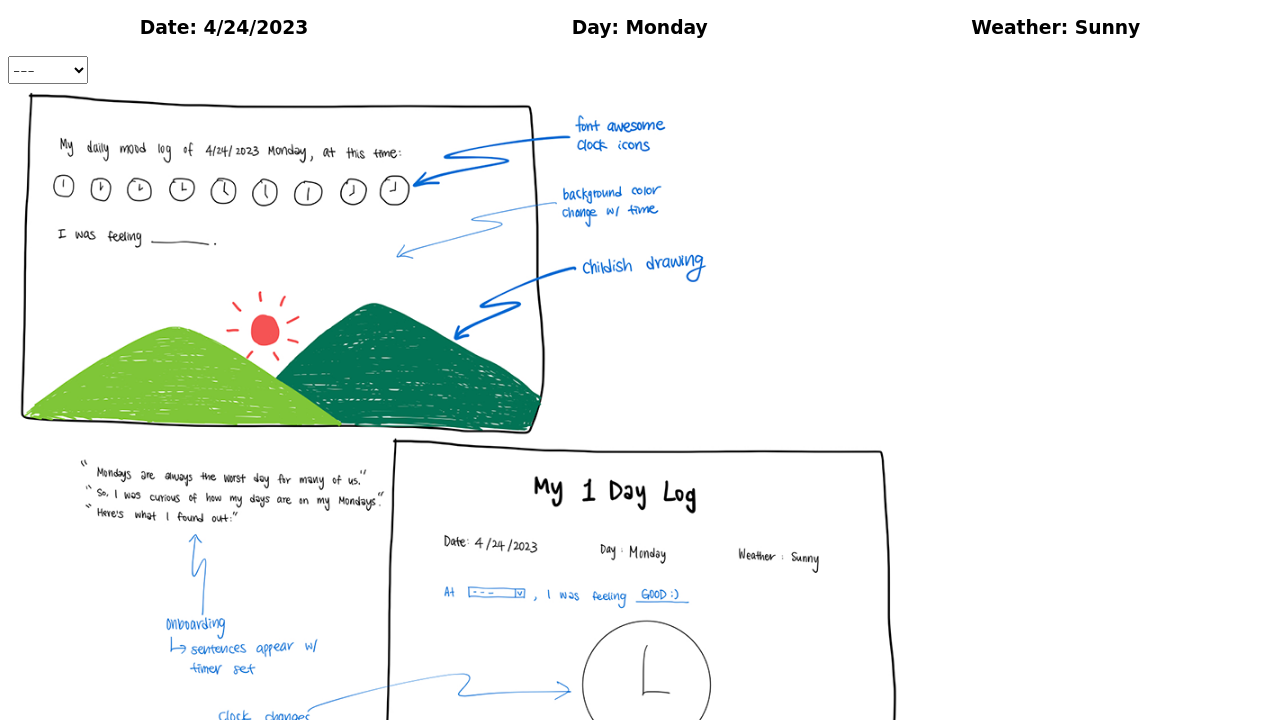
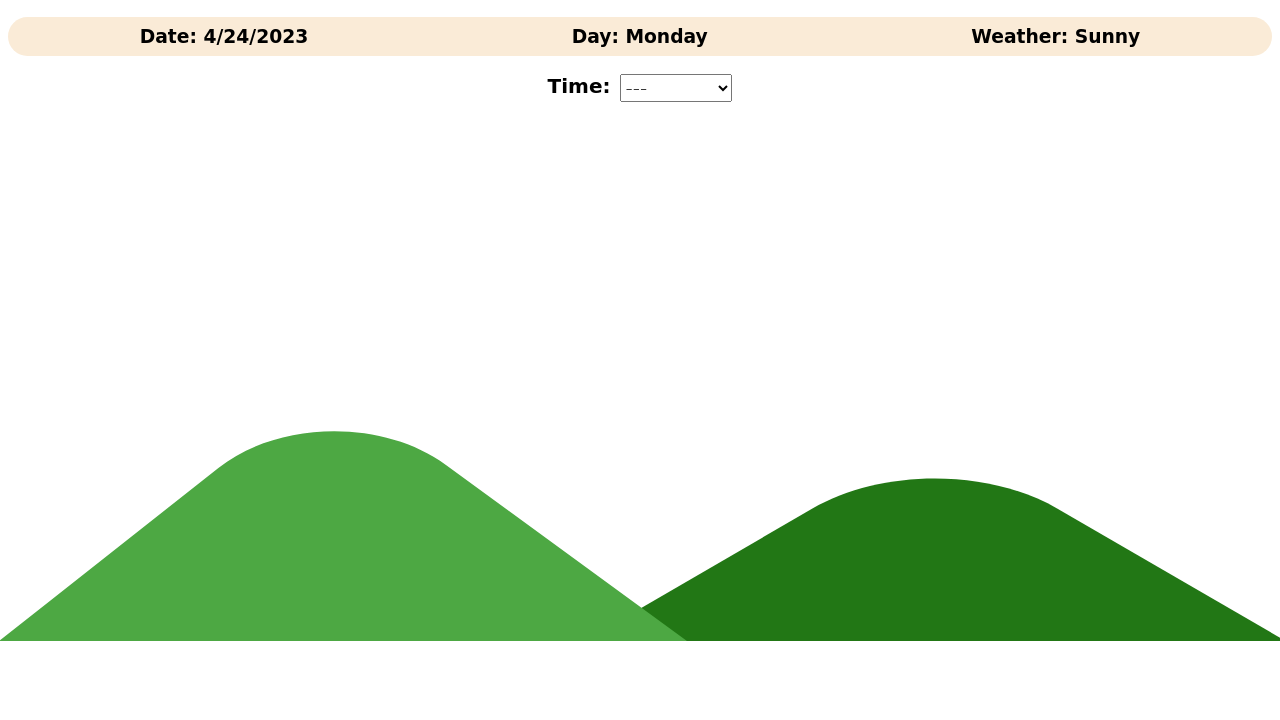
Before and after one commit to twjenny/des157b, a plain HTML site: page studio2/index.html in a window 1280 px wide. Shown: the part 159-879 px from the top of the page. After the commit the page ends 800 px from the top, so only its background shows below. Drawn offline with Linux system fonts and the light colour scheme; a web font is replaced by a local one.

Commit message:
studio2 updated with mostly done css / sun required

```diff
--- a/studio2/data/mymood.json
+++ b/studio2/data/mymood.json
@@ -1,60 +1,60 @@
 {
     "point1": {
-        "time":"12:00",
+        "time":"12:00pm",
         "mood": 4,
         "reason": "my class got cancelled!"
     },
 
     "point2": {
-        "time":"1:00",
+        "time":"1:00pm",
         "mood": 5,
         "reason": "I ate lunch :)"
     },
 
     "point3": {
-        "time":"2:00",
+        "time":"2:00pm",
         "mood": 5,
         "reason": "I called my sister and chatted."
     },
 
     "point4": {
-        "time":"3:00",
+        "time":"3:00pm",
         "mood": 3,
         "reason": "I continued to call with my sister but also did my homework."
     },
 
     "point5": {
-        "time":"4:00",
+        "time":"4:00pm",
         "mood": 3,
         "reason": "I got hungry..."
     },
 
     "point6": {
-        "time":"5:00",
+        "time":"5:00pm",
         "mood": 1,
         "reason": "I got stressed because of job searching -_-"
     },
 
     "point7": {
-        "time":"6:00",
+        "time":"6:00pm",
         "mood": 4,
         "reason": "I walked over to my club meeting while listening to music."
     },
 
     "point8": {
-        "time":"7:00",
+        "time":"7:00pm",
         "mood": 2,
         "reason": "I was in the middle of a club meeting, and I am getting tired and hungry."
     },
 
     "point9": {
-        "time":"8:00",
+        "time":"8:00pm",
         "mood": 0,
         "reason": "I was extremely hungry and tired :("
     },
 
     "point10": {
-        "time":"9:00",
+        "time":"9:00pm",
         "mood": 4,
         "reason": "I ate dinner :)"
     }
--- a/studio2/index.html
+++ b/studio2/index.html
@@ -25,15 +25,19 @@
     </section>
 
     <div id="moodForm">
-        <form>
+        <form id="form">
+            <h3>Time:</h3>
             <select id="picker">
-
             </select>
         </form>
         <div id="result"></div>
     </div>
 
-    <img src="images/data-sketches.png" alt="data sketches" width="900">
+    <div id="mountain">
+        <img src="images/moutain.svg" alt="mountain image">
+    </div>
+
+    <!-- <img src="images/data-sketches.png" alt="data sketches" width="900"> -->
 
 </body>
 </html>
--- a/studio2/styles.css
+++ b/studio2/styles.css
@@ -2,9 +2,11 @@
     font-family: 'Gaegu', cursive;
 }
 
+
 h1 {
     text-align: center;
     font-weight: 700;
+    font-size: 40px;
 }
 
 h2 {
@@ -12,10 +14,17 @@ h2 {
     font-weight: 400;
 }
 
+h3 {
+    margin: 0;
+    padding: 0.5em;
+}
+
 #topInfo {
     display: flex;
     justify-content: space-around;
     font-weight: 300;
+    background-color: antiquewhite;
+    border-radius: 20px;
 }
 
 #result {
@@ -29,6 +38,45 @@ h2 {
     font-size: 20px;
 }
 
-img {
+#moodForm {
+    display: flex;
+    flex-direction: column;
+    /* flex-wrap: wrap; */
+    justify-content: center;
+    align-content: center;
+    margin: 0.5em;
+}
+
+#form {
+    display: flex;
+    flex-direction: row;
+    justify-content: center;
+    font-size: 5px;
+    margin: 2em;
+}
+
+#form h3 {
+    font-size: 20px;
+    margin: 0;
+    padding: 0 0.5em 0 0;
+}
+
+#result {
+    flex-direction: column;
+    max-width: 70vw;
     margin: auto;
 }
+
+
+#mountain {
+    width: 100vw;
+    height: 10vh;
+    /* padding-top: 15em; */
+    left: 0;
+}
+
+img {
+    position: absolute;
+    bottom: 0;
+    left: 0;
+}
```
Also changed, not shown: studio2/images/moutain.svg (added), 2 other files.
